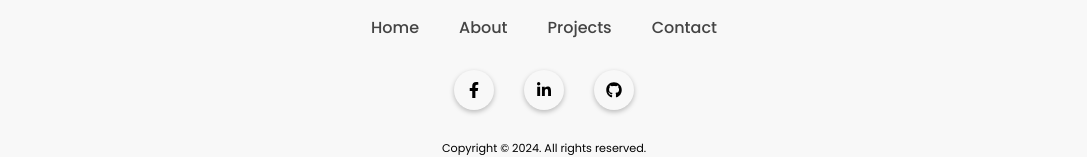
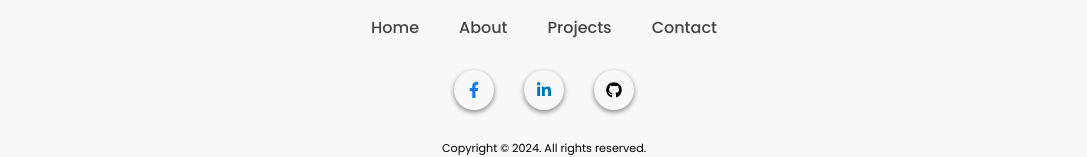
Before and after one commit to AbdelrahmanHassanAlii/Portfolio-React, a React (Create React App) app: page / in a window 1280 px wide. Shown: the part 3369-3526 px from the top of the page, without its empty margins (96-1183 px from the left). Built offline with nearby package versions, Linux system fonts and the light colour scheme.

Commit message:
fix footer icons

```diff
--- a/src/components/Footer.js
+++ b/src/components/Footer.js
@@ -3,6 +3,7 @@ import "../assets/style/footer.css";
 import { FaFacebookF } from "react-icons/fa";
 import { FaLinkedinIn } from "react-icons/fa";
 import { FaGithub } from "react-icons/fa";
+import { Link } from "react-router-dom";
 
 export default function Footer() {
   return (
@@ -27,15 +28,35 @@ export default function Footer() {
         </ul>
       </div>
       <div class="footer-social-icons">
+        <Link
+          className="icon"
+          style={{ color: "#1877F2" }}
+          to="https://www.facebook.com/profile.php?id=100015463386226"
+        >
           <div class="icon">
             <FaFacebookF />
           </div>
+        </Link>
+
+        <Link
+          className="icon"
+          style={{ color: "#0077B5" }}
+          to="https://www.linkedin.com/in/abdelrahman-hassan-b09b80250?lipi=urn%3Ali%3Apage%3Ad_flagship3_profile_view_base_contact_details%3Bf4hU2ZwhSB6eg8sfKk0Olg%3D%3D"
+        >
           <div class="icon">
             <FaLinkedinIn />
           </div>
+        </Link>
+
+        <Link
+          className="icon"
+          style={{ color: "black" }}
+          to="https://github.com/AbdelrahmanHassanAlii"
+        >
           <div class="icon">
             <FaGithub />
           </div>
+        </Link>
       </div>
       <div class="bottom-footer" style={{ textAlign: "center" }}>
         <p class="copyright">Copyright © 2024. All rights reserved.</p>
```
Lines whose indentation alone changed are shown as unchanged.
